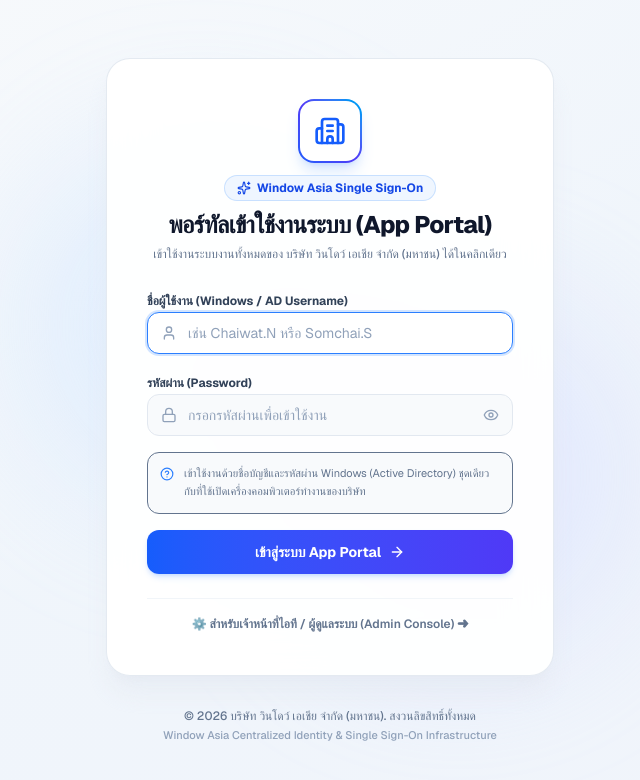
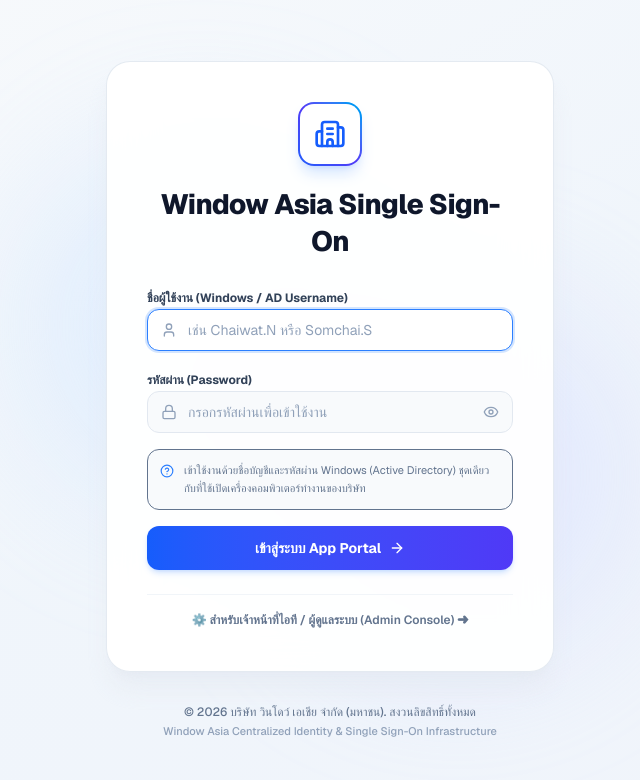
Before and after one commit to nchaiwat/CIAM, a Next.js app in the folder frontend/: page /login in a window 1280 px wide. Shown: the top 780 px of the page, without its empty margins (310-950 px from the left). Built offline with nearby package versions, Linux system fonts and the light colour scheme; no server answers.

Commit message:
style(login): simplify header to prominent Window Asia Single Sign-On title

```diff
--- a/frontend/src/app/login/page.tsx
+++ b/frontend/src/app/login/page.tsx
@@ -107,17 +107,10 @@
               <Building2 className="w-8 h-8 text-blue-600" />
             </div>
           </div>
-          <div>
-            <div className="inline-flex items-center gap-1.5 px-3 py-1 rounded-full bg-blue-50 border border-blue-200/80 text-blue-700 text-xs font-bold mb-2">
-              <Sparkles className="w-3.5 h-3.5" />
-              <span>Window Asia Single Sign-On</span>
-            </div>
-            <h1 className="text-2xl font-extrabold tracking-tight text-slate-900">
-              พอร์ทัลเข้าใช้งานระบบ (App Portal)
+          <div className="pt-2">
+            <h1 className="text-2xl sm:text-[28px] font-extrabold tracking-tight text-slate-900">
+              Window Asia Single Sign-On
             </h1>
-            <p className="text-xs text-slate-500 font-medium mt-1 leading-relaxed">
-              เข้าใช้งานระบบงานทั้งหมดของ บริษัท วินโดว์ เอเชีย จำกัด (มหาชน) ได้ในคลิกเดียว
-            </p>
           </div>
         </div>
 
```
